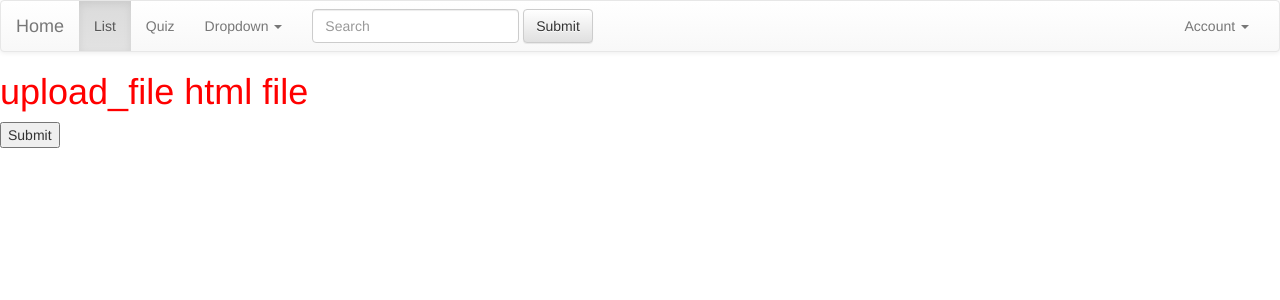
After one commit to TheArchDev/geoquiz, a Django app: template geoquiz/templates/geoquiz/upload_file.html in a window 1280 px wide. The commit adds this page. Shown: the top 300 px of the page. Run offline with Django 3.2, Linux system fonts and the light colour scheme; the template is opened without the code that fills it, so the values that code supplies are empty; some libraries are stand-ins or nearby versions.

Commit message:
Adding Amazon S3 upload functionality for users. Work to be done on access permission to the link and to the stored images

```diff
--- a/geoquiz/templates/geoquiz/base.html
+++ b/geoquiz/templates/geoquiz/base.html
@@ -65,7 +65,7 @@
 	            <li><a href="/login">Login</a></li>
 	            <li><a href="/logout">Logout</a></li>
 	            <li role="separator" class="divider"></li>
-	            <li><a href="#">Separated link</a></li>
+	            <li><a href="/upload_file">Upload file</a></li>
 	          </ul>
 	        </li>
 	      </ul>
--- /dev/null
+++ b/geoquiz/templates/geoquiz/upload_file.html
@@ -0,0 +1,15 @@
+{% extends 'geoquiz/base.html' %}
+
+{% block title %}Upload File - Geoquiz{% endblock %}
+
+{% block content %}
+
+<h1>upload_file html file</h1>
+
+<form  method="POST" enctype="multipart/form-data">
+	{% csrf_token %}
+	{{ form }}
+	<input type = "submit" value = "Submit">
+</form>
+
+{% endblock %}
--- a/geoquiz/urls.py
+++ b/geoquiz/urls.py
@@ -26,4 +26,6 @@ urlpatterns = [
     url(r'^list/$', views.list, name='list'),
     url(r'^quiz/$', views.quiz, name='quiz'),
     url(r'^quiz/run/$', views.run_quiz, name='run_quiz'),
+    # part of Amazon S3
+    url(r'^upload_file/$', views.upload_file, name='upload_file'),
 ]
```
Also changed, not shown: geoquiz/views.py (+32 -0 lines).
